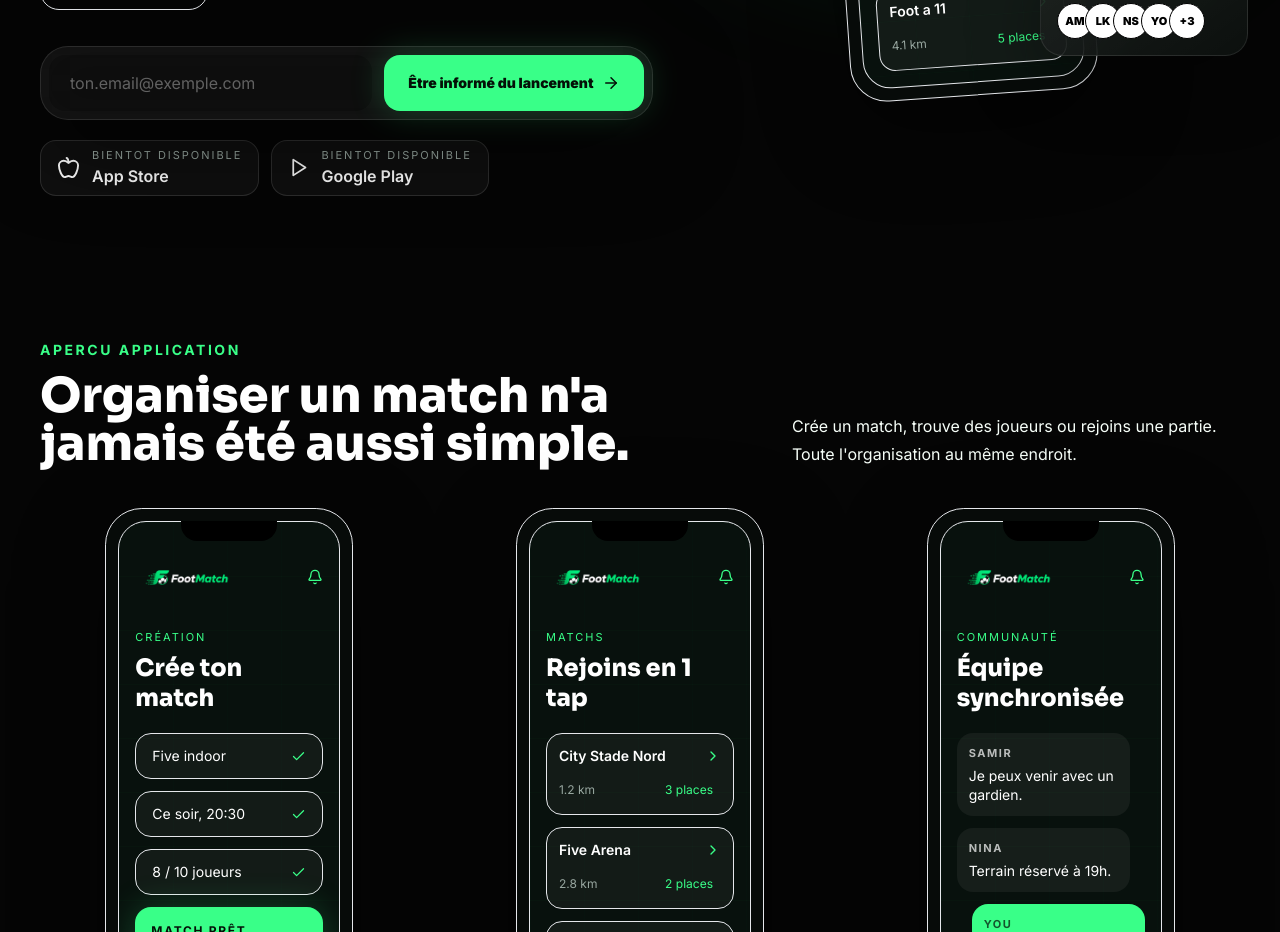
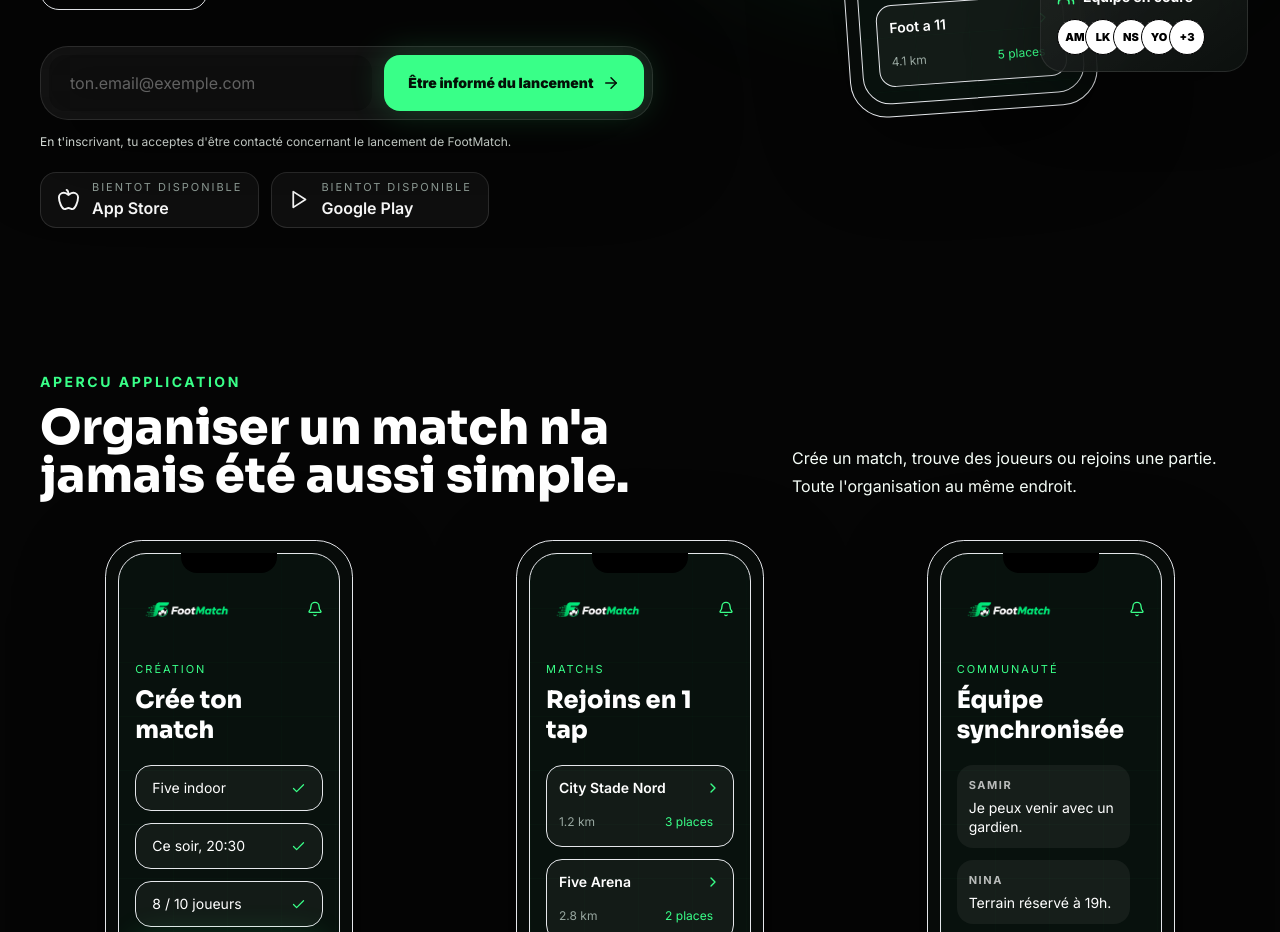
Before and after one commit to benpons66-lgtm/footmatch-landingpage, a Next.js app: page / in a window 1280 px wide. Shown: the part 800-1732 px from the top of the page. Built offline with nearby package versions, Linux system fonts and the light colour scheme.

Commit message:
Add signup privacy notice

```diff
--- a/app/page.tsx
+++ b/app/page.tsx
@@ -330,6 +330,13 @@
                 <ArrowRight size={18} />
               </button>
             </motion.form>
+            <motion.p
+              variants={fadeUp}
+              className="mt-3 max-w-2xl text-xs leading-5 text-white/42"
+            >
+              En t'inscrivant, tu acceptes d'être contacté concernant le
+              lancement de FootMatch.
+            </motion.p>
             {message && (
               <motion.p
                 initial={{ opacity: 0, y: 8 }}
```
